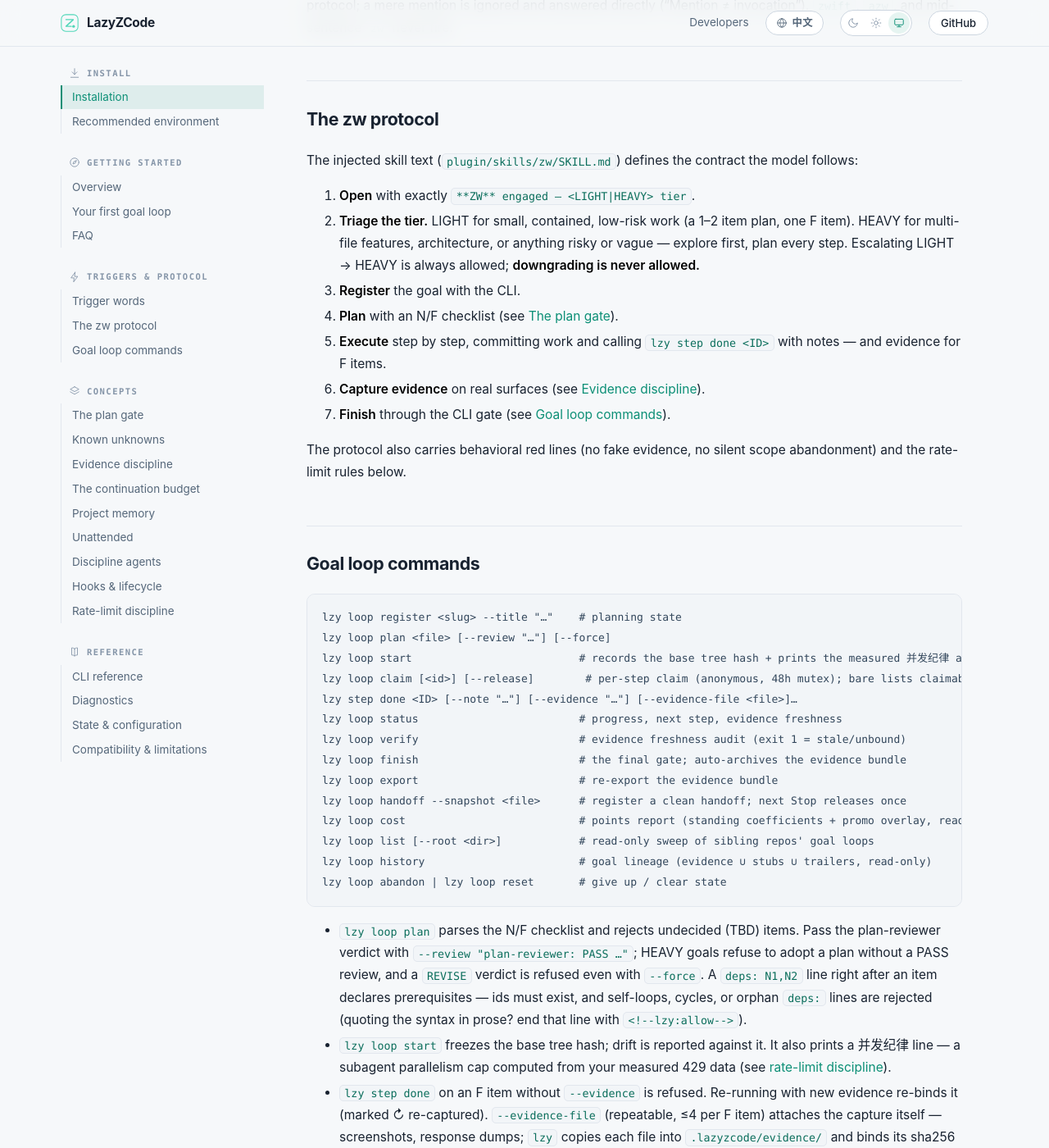
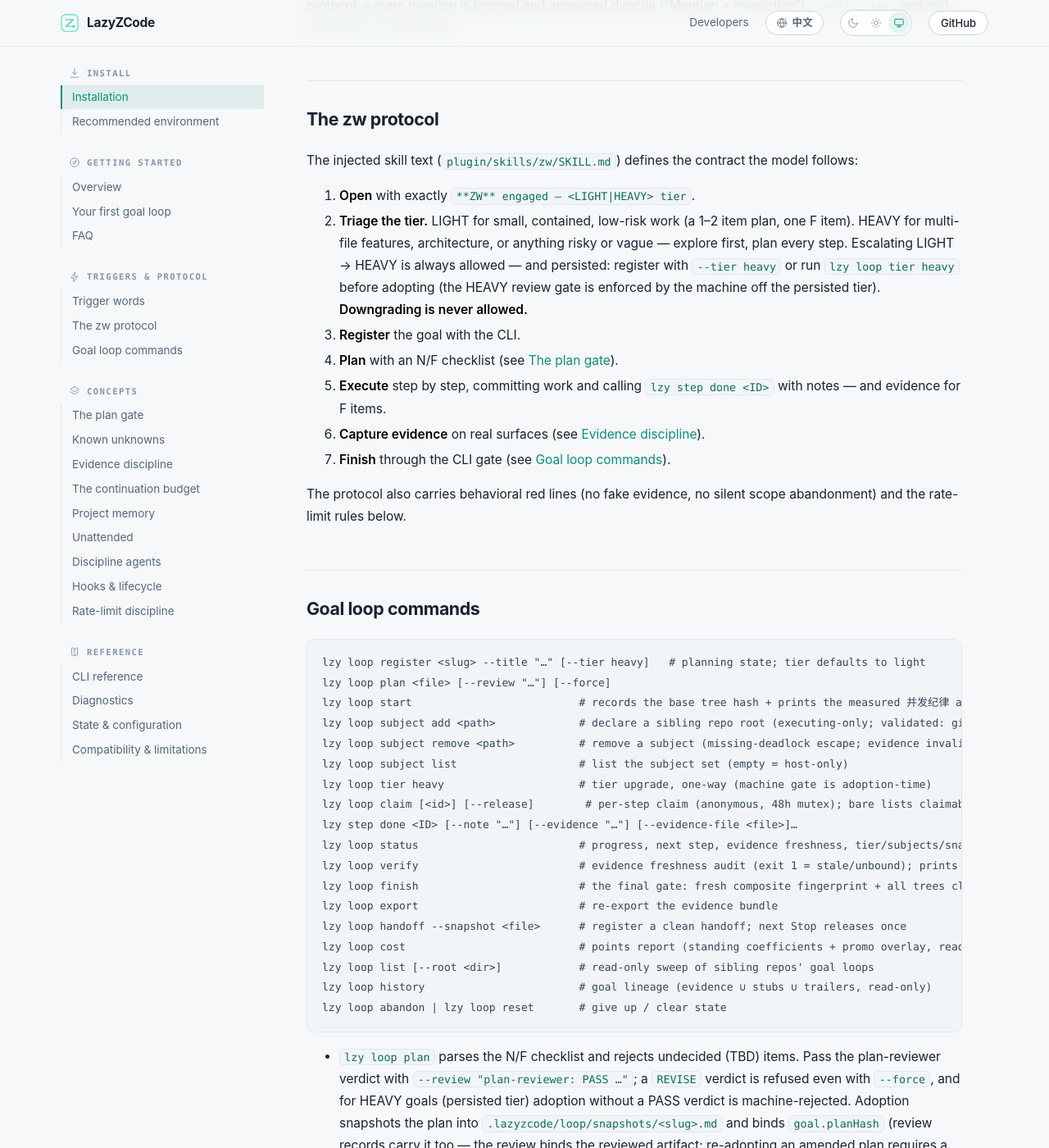
Before and after one commit to Acfufu/lazyzcode, a Jekyll site: the page built from docs/guide/en.md, in a window 1280 px wide and 1400 px high, scrolled down 4916 px. Shown: the whole window at 82% size. Built offline with Jekyll 4.4.1, drawn with Linux system fonts in a browser that asks for light colours; our own code applies the rules of GitHub Pages for plain Markdown files; some of the changed text lies outside the part shown.

Commit message:
docs: bilingual guide/README/checklists for the integrity kernel
Guide (en+zh, existing sections only, anchors stay 21/21): zw protocol tier
persistence; Goal-loop command fence gains subject add/remove/list + tier rows
(fence 14→18); plan gate gains subjects header + machine-gate wording; evidence
discipline rewritten to composite-fingerprint binding; finish bullets cover the
integrity gate + atomic archive; CLI reference block synced.
README (en+zh): positioning sentence after the tagline ('A local, evidence-bound
coding goal protocol with durable continuation — not a general workflow engine.');
CLI table gains 证据主体 subject + Tier rows (14→16); goal-loop row notes --tier
and all-trees-clean.
Adversarial checklist: item 4 refreshed to composite fingerprint + integrity
gate; 债 B discharged (crossplatform-support landed run-hook/.cmd + 3-platform
candidates); new 债 D (subject-set integrity residuals: finish-gate TOCTOU,
VERDICT: marker as machine-gate payload).
narrative-checklist: CLI-count counters refreshed across all three faces
(guide fence 18, README table 16, help enumeration 15 / canonical 16).

Goal: v008-integrity-kernel#N10

````diff
--- a/docs/guide/en.md
+++ b/docs/guide/en.md
@@ -200,7 +200,9 @@
 2. **Triage the tier.** LIGHT for small, contained, low-risk work (a 1–2 item
    plan, one F item). HEAVY for multi-file features, architecture, or anything
    risky or vague — explore first, plan every step. Escalating LIGHT → HEAVY
-   is always allowed; **downgrading is never allowed.**
+   is always allowed — and persisted: register with `--tier heavy` or run
+   `lzy loop tier heavy` before adopting (the HEAVY review gate is enforced by
+   the machine off the persisted tier). **Downgrading is never allowed.**
 3. **Register** the goal with the CLI.
 4. **Plan** with an N/F checklist (see [The plan gate](#the-plan-gate)).
 5. **Execute** step by step, committing work and calling
@@ -216,14 +218,18 @@
 ## Goal loop commands
 
 ```
-lzy loop register <slug> --title "…"    # planning state
+lzy loop register <slug> --title "…" [--tier heavy]   # planning state; tier defaults to light
 lzy loop plan <file> [--review "…"] [--force]
 lzy loop start                          # records the base tree hash + prints the measured 并发纪律 advisory
+lzy loop subject add <path>             # declare a sibling repo root (executing-only; validated: git repo, no containment)
+lzy loop subject remove <path>          # remove a subject (missing-deadlock escape; evidence invalidation semantics apply)
+lzy loop subject list                   # list the subject set (empty = host-only)
+lzy loop tier heavy                     # tier upgrade, one-way (machine gate is adoption-time)
 lzy loop claim [<id>] [--release]        # per-step claim (anonymous, 48h mutex); bare lists claimable steps
 lzy step done <ID> [--note "…"] [--evidence "…"] [--evidence-file <file>]…
-lzy loop status                         # progress, next step, evidence freshness
-lzy loop verify                         # evidence freshness audit (exit 1 = stale/unbound)
-lzy loop finish                         # the final gate; auto-archives the evidence bundle
+lzy loop status                         # progress, next step, evidence freshness, tier/subjects/snapshot
+lzy loop verify                         # evidence freshness audit (exit 1 = stale/unbound); prints per-tree head/dirty lines
+lzy loop finish                         # the final gate: fresh composite fingerprint + all trees clean; auto-archives
 lzy loop export                         # re-export the evidence bundle
 lzy loop handoff --snapshot <file>      # register a clean handoff; next Stop releases once
 lzy loop cost                           # points report (standing coefficients + promo overlay, read-only)
@@ -234,11 +240,14 @@
 
 - `lzy loop plan` parses the N/F checklist and rejects undecided (TBD) items.
   Pass the plan-reviewer verdict with `--review "plan-reviewer: PASS …"`;
-  HEAVY goals refuse to adopt a plan without a PASS review, and a `REVISE`
-  verdict is refused even with `--force`. A `deps: N1,N2` line right after an
-  item declares prerequisites — ids must exist, and self-loops, cycles, or
-  orphan `deps:` lines are rejected (quoting the syntax in prose? end that
-  line with `<!--lzy:allow-->`).
+  a `REVISE` verdict is refused even with `--force`, and for HEAVY goals
+  (persisted tier) adoption without a PASS verdict is machine-rejected. Adoption
+  snapshots the plan into `.lazyzcode/loop/snapshots/<slug>.md` and binds
+  `goal.planHash` (review records carry it too — the review binds the reviewed
+  artifact; re-adopting an amended plan requires a fresh review). A
+  `deps: N1,N2` line right after an item declares prerequisites — ids must
+  exist, and self-loops, cycles, or orphan `deps:` lines are rejected (quoting
+  the syntax in prose? end that line with `<!--lzy:allow-->`).
 - `lzy loop start` freezes the base tree hash; drift is reported against it.
   It also prints a 并发纪律 line — a subagent parallelism cap computed from
   your measured 429 data (see [rate-limit discipline](#rate-limit-discipline)).
@@ -249,7 +258,12 @@
   its sha256 next to the tree hash.
 - `lzy loop finish` archives an evidence bundle to
   `.lazyzcode/evidence/<slug>.report.md` (review verdict, step notes, F-item
-  evidence with attachments); `lzy loop export` re-exports it any time.
+  evidence with attachments) — atomically: the report is written before the
+  goal flips to `done`, so a failed archive leaves the goal `executing` with a
+  recovery path instead of a done state with no report. The integrity gate
+  additionally requires every `{host}∪subjects` root clean — dirty, missing,
+  or git-error roots all reject (no bypass flag). `lzy loop export` re-exports
+  any time.
 - `lzy loop verify` is the audit-only variant of the finish gate (exit 1 when
   evidence is stale or unbound, or when no goal exists).
 - `lzy loop claim` provides anonymous per-step claiming for same-goal
@@ -291,16 +305,23 @@
 - **N items** (implementation) describe work.
 - **F items** (final verification) name a **real surface** and the evidence
   that will be captured on it. A plan without F items does not pass.
+- **Subjects (optional, multi-tree goals)**: `subjects: <path>` header lines —
+  one path per line, header-only (before the first item), relative paths
+  resolve against the host root. Each must exist, be a git repo, and be a
+  sibling (no containment either way with the host). Declared subjects join
+  the evidence fingerprint and the finish gate; any later
+  `subject add`/`remove` invalidates all captured F evidence.
 - **Dependency edges (optional)**: a bare lowercase `deps:` line immediately
   after an item lists case-sensitive N/F ids (deduplicated). Unknown refs,
   self-loops, cycles, and orphan `deps:` lines are rejected loudly.
 - The plan must be **decision-complete**: no TBDs, no "decide later". The gate
   rejects undecided items at adoption time. (If your plan legitimately needs
   the literal string, a line-level `<!--lzy:allow-->` marker exempts it.)
-- HEAVY goals additionally require a **plan-reviewer PASS** recorded via
-  `--review`. The reviewer checks decision-completeness, hidden risks, and
-  whether every F item names a capturable surface. `REVISE` refuses adoption —
-  `--force` cannot bypass it; only a new review can.
+- HEAVY goals (persisted tier) additionally require a **plan-reviewer PASS**
+  recorded via `--review` — machine-enforced at adoption: any non-PASS string
+  (including none at all) is rejected and `--force` cannot bypass it. The
+  reviewer checks decision-completeness, hidden risks, and whether every F
+  item names a capturable surface.
 
 ## Known unknowns
 
@@ -321,9 +342,12 @@
 - Evidence comes from a **real surface**: a CLI's stdout, an HTTP response, a
   screenshot — not from the model's own summary, and not merely "tests are
   green" (a test run is one surface among several).
-- Evidence is bound to `git rev-parse HEAD^{tree}` — the content snapshot of
-  the current commit. **Commit first, capture after.** Uncommitted changes do
-  not count.
+- Evidence is bound to the **composite fingerprint** — the sha256 over every
+  `{host}∪subjects` root's HEAD tree hash (`git rev-parse HEAD^{tree}` per
+  root). **Commit first, capture after.** Uncommitted changes do not count,
+  and any subject root changing — or the subject set itself changing — makes
+  the evidence stale. Legacy evidence (recorded before 0.0.8) compares the
+  single host tree, unchanged.
 - **Red-green evidence (dual evidence).** By default every F-item claim needs
   two halves: a **red** capture of the assertion failing on the pre-change
   state (taken before you edit) and a **green** capture of it passing after.
@@ -488,14 +512,18 @@
 lzy status                      quick health check (exit 0 = no fail-level findings)
 lzy doctor                      deep local diagnostics (zero telemetry)
 lzy uninstall                   remove cache + registry entry
-lzy loop register <slug> --title <t>    create the goal (planning)
-lzy loop plan <file> [--review <v>] [--force]   adopt the N/F checklist
+lzy loop register <slug> --title <t> [--tier heavy]   create the goal (planning; HEAVY adoption without PASS review is machine-rejected)
+lzy loop plan <file> [--review <v>] [--force]   adopt the N/F checklist (snapshots plan + binds planHash)
 lzy loop start                  planning → executing; records base tree hash + 并发纪律 advisory
+lzy loop subject add <path>     declare sibling repo root (executing-only; validated, dedup'd)
+lzy loop subject remove <path>  remove a subject (missing-deadlock escape)
+lzy loop subject list           list the subject set
+lzy loop tier heavy             tier upgrade, one-way (adoption-time machine gate)
 lzy loop claim [<id>] [--release]  per-step claim (multi-worker; blocked-step checks; 48h mutex)
-lzy loop status                 progress, next step, evidence freshness
-lzy loop verify                 evidence freshness audit (exit 1 = stale/unbound/no goal)
+lzy loop status                 progress, next step, evidence freshness, tier/subjects/snapshot
+lzy loop verify                 evidence freshness audit (exit 1 = stale/unbound/no goal); per-tree head/dirty lines
 lzy step done <ID> [--note <t>] [--evidence <t>] [--evidence-file <f>]…
-lzy loop finish                 final gate: all done + all evidence fresh; archives evidence bundle
+lzy loop finish                 final gate: all done + fresh composite fingerprint + all {host}∪subjects trees clean; atomic archive
 lzy loop export                 re-export the evidence bundle (<slug>.report.md)
 lzy loop cost                   points report (coefficients + promo overlay, read-only)
 lzy loop list [--root <dir>]    cross-repo goal-loop sweep (read-only)
````
Also changed, not shown: README.zh-CN.md (+5 -1 lines), docs/guide/zh.md (+39 -20 lines), docs/narrative-checklist.md (+2 -2 lines), docs/research-adversarial-checklist.md (+3 -2 lines), README.md.
